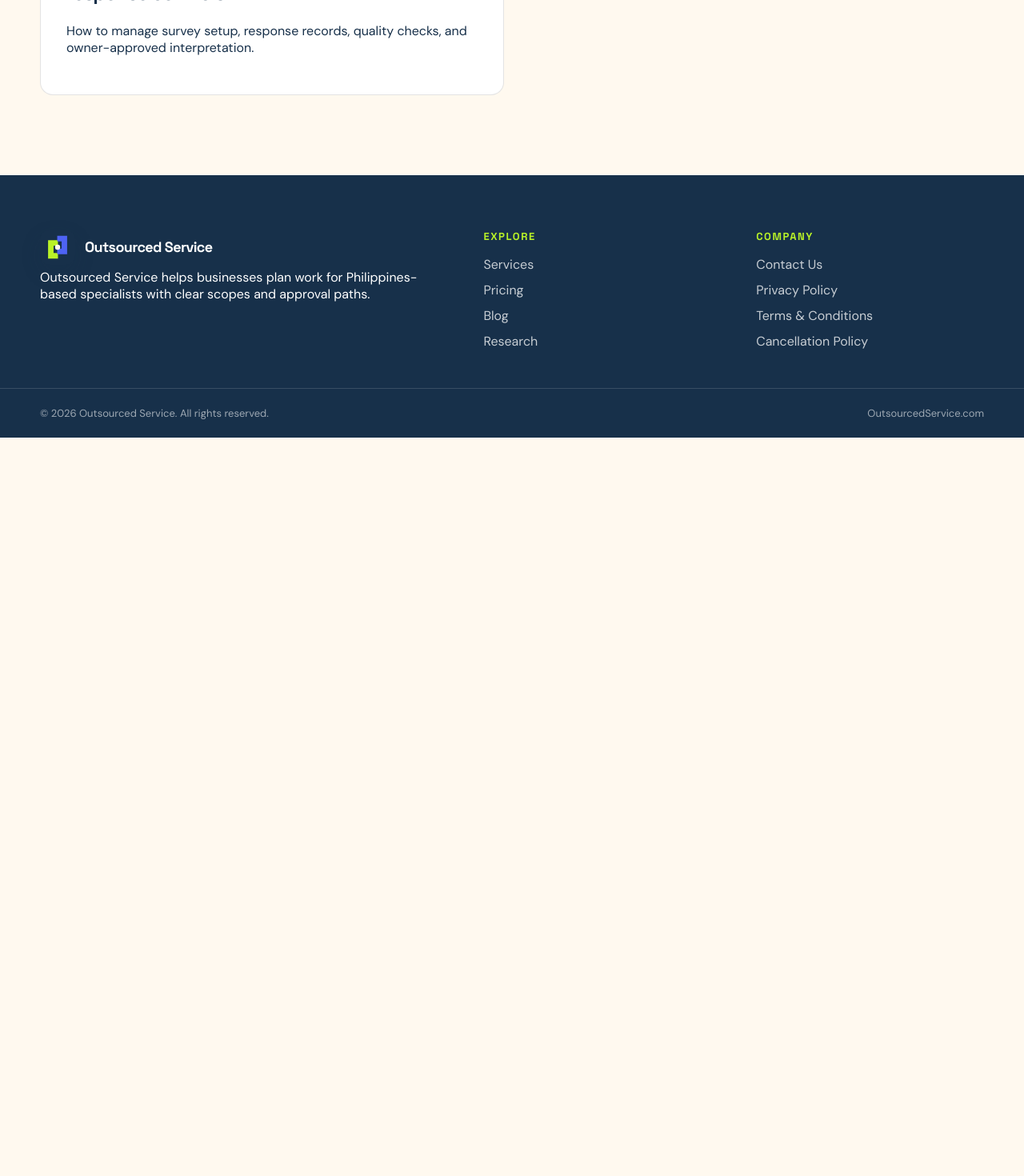
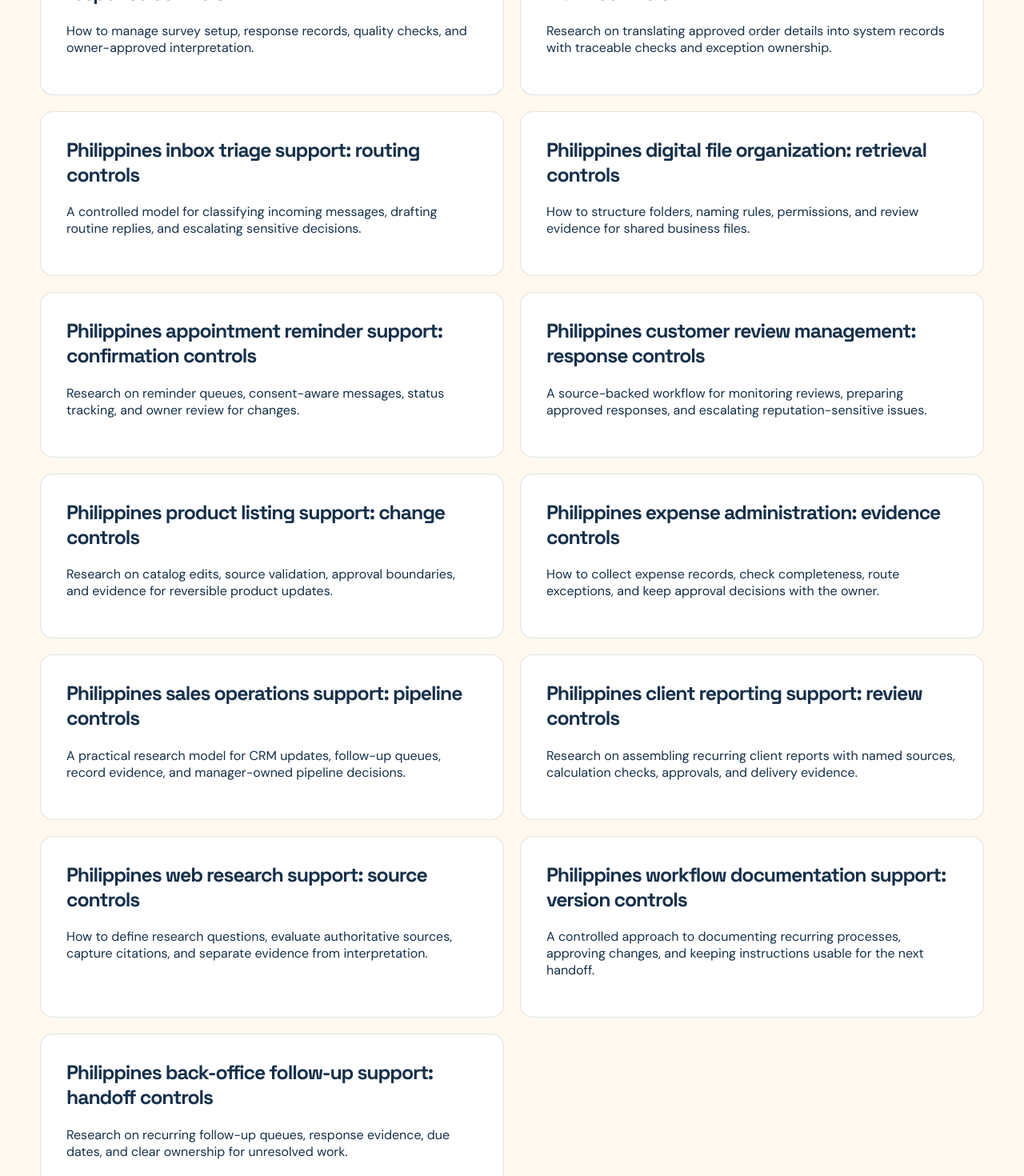
Before and after one commit to coolifystealthagents/outsourcedservice, a Next.js app: page /research in a window 1280 px wide. Shown: the part 5680-7150 px from the top of the page at 80% size. Before the commit the page ends 6227 px from the top, so only its background shows below. Built offline with nearby package versions, Linux system fonts and the light colour scheme.

Commit message:
Publish 12 daily research articles

```diff
--- a/app/fleet-content.ts
+++ b/app/fleet-content.ts
@@ -361,6 +361,18 @@ const researchTopics = [
   ['philippines-community-moderation-research','Philippines community moderation support: escalation controls','Research on queue triage, policy references, evidence capture, and owner decisions for community work.','10 moderation-control inputs'],
   ['philippines-legal-administration-research','Philippines legal administration support: document controls','A source-backed workflow for document intake, status tracking, access boundaries, and attorney-owned decisions.','10 document-control checks'],
   ['philippines-survey-administration-research','Philippines survey administration support: response controls','How to manage survey setup, response records, quality checks, and owner-approved interpretation.','10 survey-control inputs'],
+  ['philippines-order-entry-support-research','Philippines order entry support: source-of-truth controls','Research on translating approved order details into system records with traceable checks and exception ownership.','10 source-backed order-entry checks'],
+  ['philippines-inbox-triage-research','Philippines inbox triage support: routing controls','A controlled model for classifying incoming messages, drafting routine replies, and escalating sensitive decisions.','10 inbox-routing controls'],
+  ['philippines-digital-file-organization-research','Philippines digital file organization: retrieval controls','How to structure folders, naming rules, permissions, and review evidence for shared business files.','10 records-control inputs'],
+  ['philippines-appointment-reminders-research','Philippines appointment reminder support: confirmation controls','Research on reminder queues, consent-aware messages, status tracking, and owner review for changes.','10 reminder-control checks'],
+  ['philippines-customer-review-management-research','Philippines customer review management: response controls','A source-backed workflow for monitoring reviews, preparing approved responses, and escalating reputation-sensitive issues.','10 response-control questions'],
+  ['philippines-product-listing-support-research','Philippines product listing support: change controls','Research on catalog edits, source validation, approval boundaries, and evidence for reversible product updates.','10 catalog-change controls'],
+  ['philippines-expense-administration-research','Philippines expense administration: evidence controls','How to collect expense records, check completeness, route exceptions, and keep approval decisions with the owner.','10 expense-evidence checks'],
+  ['philippines-sales-operations-support-research','Philippines sales operations support: pipeline controls','A practical research model for CRM updates, follow-up queues, record evidence, and manager-owned pipeline decisions.','10 pipeline-control inputs'],
+  ['philippines-client-reporting-support-research','Philippines client reporting support: review controls','Research on assembling recurring client reports with named sources, calculation checks, approvals, and delivery evidence.','10 reporting-review checks'],
+  ['philippines-web-research-support-research','Philippines web research support: source controls','How to define research questions, evaluate authoritative sources, capture citations, and separate evidence from interpretation.','10 source-evaluation controls'],
+  ['philippines-workflow-documentation-research','Philippines workflow documentation support: version controls','A controlled approach to documenting recurring processes, approving changes, and keeping instructions usable for the next handoff.','10 documentation-control inputs'],
+  ['philippines-back-office-follow-up-research','Philippines back-office follow-up support: handoff controls','Research on recurring follow-up queues, response evidence, due dates, and clear ownership for unresolved work.','10 follow-up control checks'],
 ] as const;
 
 export const researchPosts: ReadonlyArray<ResearchPost> = researchTopics.map(([slug,title,focus,headlineStat], index) => ({
```
